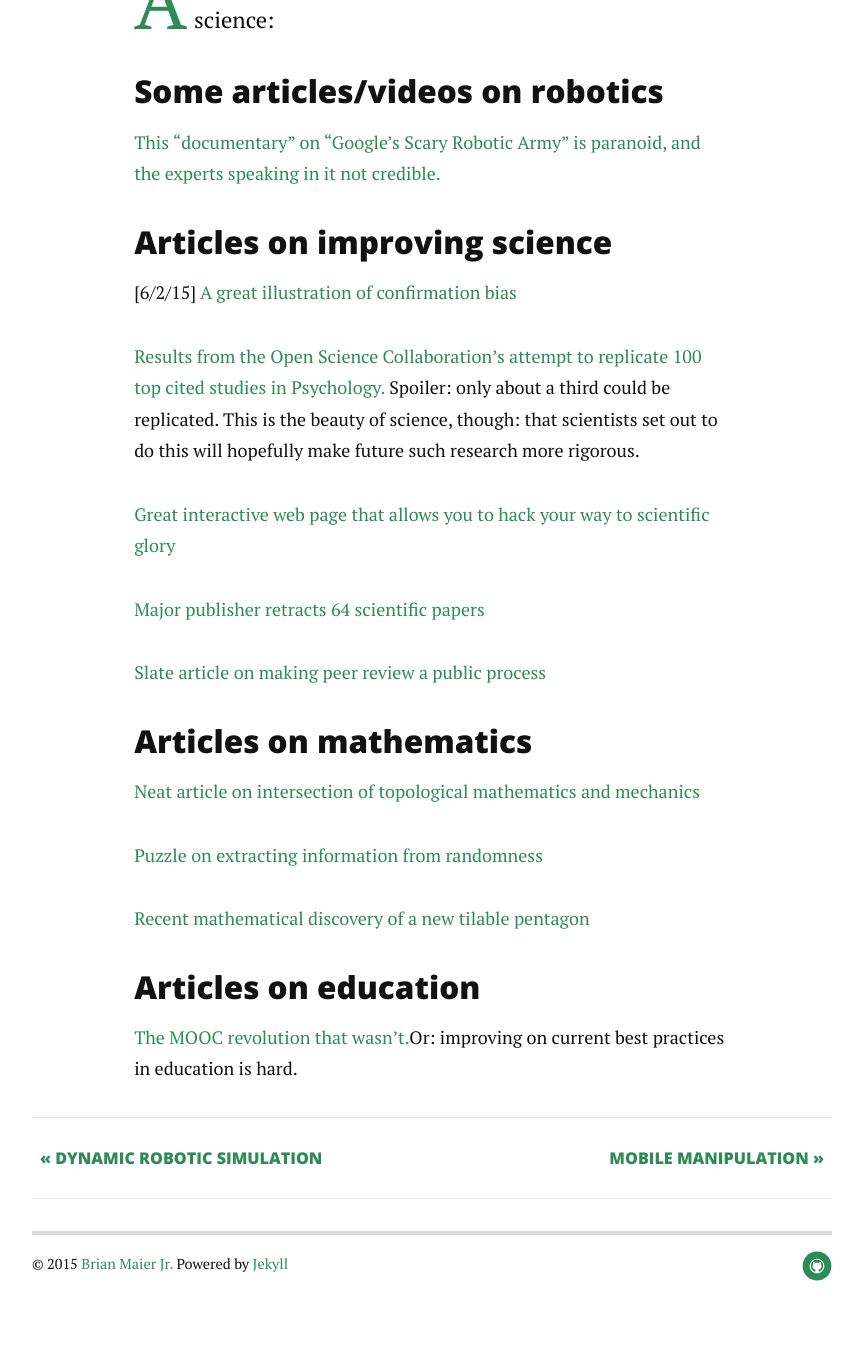
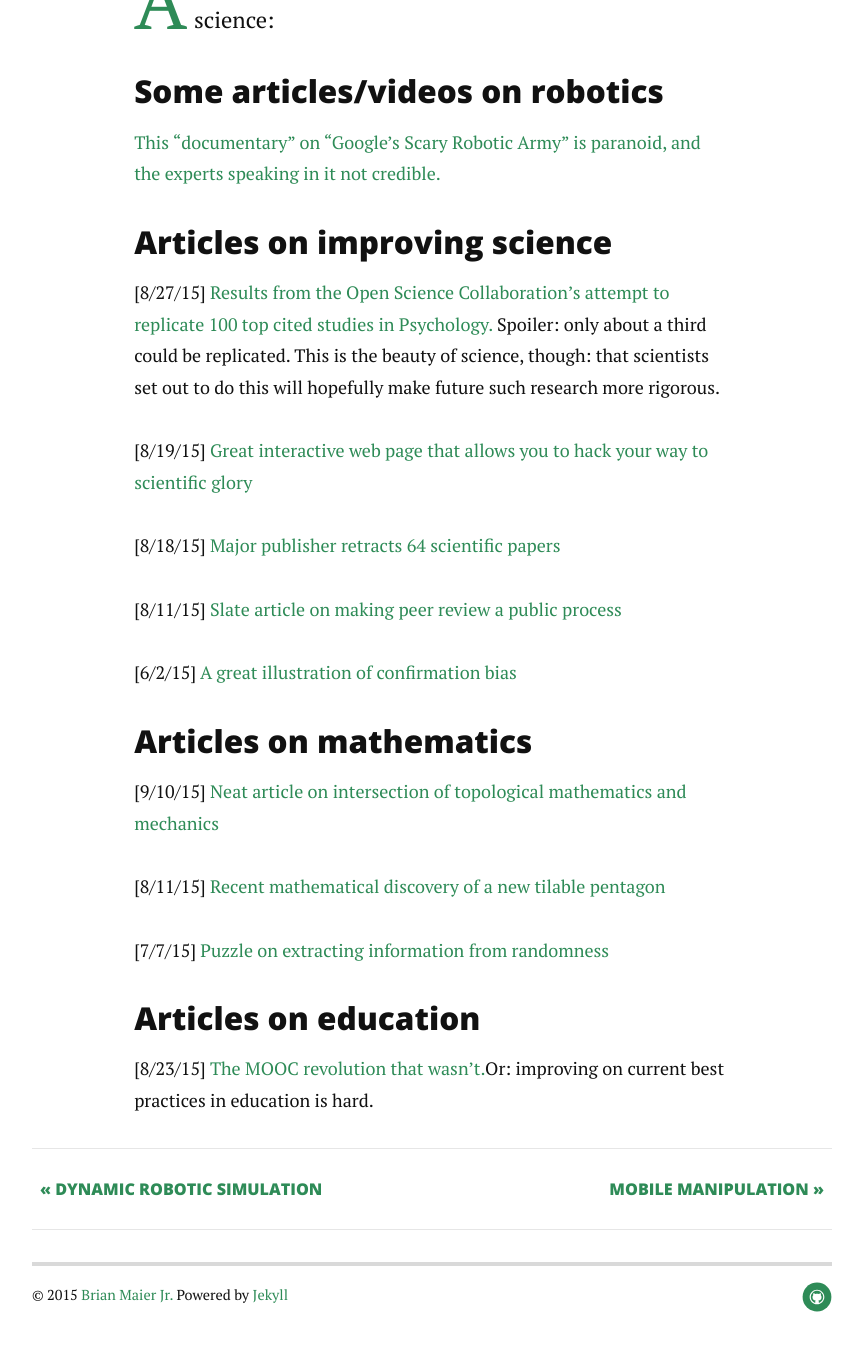
Before and after one commit to PositronicsLab/positronicslab.github.io, a Jekyll site: the page built from _posts/2015-09-10-better-science.markdown, in a window 1280 px wide and 1400 px high, scrolled down 702 px. Shown: the top 1351 px of the window, without its empty margins (208-1071 px from the left). Built offline with Jekyll 4.4.1, drawn with Linux system fonts in a browser that asks for light colours; nearby versions of some CDN libraries; Markdown is read by kramdown in place of the engine named in the settings.

Commit message:
Updated dates on posts

```diff
--- a/_posts/2015-09-10-better-science.markdown
+++ b/_posts/2015-09-10-better-science.markdown
@@ -14,25 +14,25 @@ not credible.</a>
 
 ### Articles on improving science
 
-[6/2/15] <a href="http://www.nytimes.com/interactive/2015/07/03/upshot/a-quick-puzzle-to-test-your-problem-solving.html">A great illustration of confirmation bias</a>
-
-<a href="http://www.wired.com/2015/08/science-problems-web-fix/">Results from the Open Science Collaboration's attempt to replicate 100 top cited studies in Psychology.</a> Spoiler: only about a third could be replicated. This is the beauty of science, though: that scientists set out to do this will hopefully
+[8/27/15] <a href="http://www.wired.com/2015/08/science-problems-web-fix/">Results from the Open Science Collaboration's attempt to replicate 100 top cited studies in Psychology.</a> Spoiler: only about a third could be replicated. This is the beauty of science, though: that scientists set out to do this will hopefully
 make future such research more rigorous.
 
-<a href="http://fivethirtyeight.com/features/science-isnt-broken/#part1">Great interactive web page that allows you to hack your way to scientific glory</a>
+[8/19/15] <a href="http://fivethirtyeight.com/features/science-isnt-broken/#part1">Great interactive web page that allows you to hack your way to scientific glory</a>
 
-<a href="http://www.washingtonpost.com/news/morning-mix/wp/2015/08/18/outbreak-of-fake-peer-reviews-widens-as-major-publisher-retracts-64-scientific-papers/">Major publisher retracts 64 scientific papers</a>
+[8/18/15] <a href="http://www.washingtonpost.com/news/morning-mix/wp/2015/08/18/outbreak-of-fake-peer-reviews-widens-as-major-publisher-retracts-64-scientific-papers/">Major publisher retracts 64 scientific papers</a>
 
-<a href="http://www.slate.com/articles/health_and_science/science/2015/08/peer_review_in_public_james_hansen_s_climate_predictions_released_as_a_draft.html">Slate article on making peer review a public process</a>
+[8/11/15] <a href="http://www.slate.com/articles/health_and_science/science/2015/08/peer_review_in_public_james_hansen_s_climate_predictions_released_as_a_draft.html">Slate article on making peer review a public process</a>
+
+[6/2/15] <a href="http://www.nytimes.com/interactive/2015/07/03/upshot/a-quick-puzzle-to-test-your-problem-solving.html">A great illustration of confirmation bias</a>
 
 ### Articles on mathematics
 
-<a href="http://motherboard.vice.com/en_uk/read/forget-dark-energy-physicists-have-finally-cracked-overhand-knots?utm_source=MBtwitter">Neat article on intersection of topological mathematics and mechanics</a>
+[9/10/15] <a href="http://motherboard.vice.com/en_uk/read/forget-dark-energy-physicists-have-finally-cracked-overhand-knots?utm_source=MBtwitter">Neat article on intersection of topological mathematics and mechanics</a>
 
-<a href="https://www.quantamagazine.org/20150707-can-information-rise-from-randomness/">Puzzle on extracting information from randomness</a>
+[8/11/15] <a href="http://www.theguardian.com/science/alexs-adventures-in-numberland/2015/aug/10/attack-on-the-pentagon-results-in-discovery-of-new-mathematical-tile">Recent mathematical discovery of a new tilable pentagon</a>
 
-<a href="http://www.theguardian.com/science/alexs-adventures-in-numberland/2015/aug/10/attack-on-the-pentagon-results-in-discovery-of-new-mathematical-tile">Recent mathematical discovery of a new tilable pentagon</a>
+[7/7/15] <a href="https://www.quantamagazine.org/20150707-can-information-rise-from-randomness/">Puzzle on extracting information from randomness</a>
 
 ### Articles on education
 
-<a href="http://kernelmag.dailydot.com/issue-sections/headline-story/14046/mooc-revolution-uber-for-education/">The MOOC revolution that wasn't.</a>Or: improving on current best practices in education is hard.
+[8/23/15] <a href="http://kernelmag.dailydot.com/issue-sections/headline-story/14046/mooc-revolution-uber-for-education/">The MOOC revolution that wasn't.</a>Or: improving on current best practices in education is hard.
```
